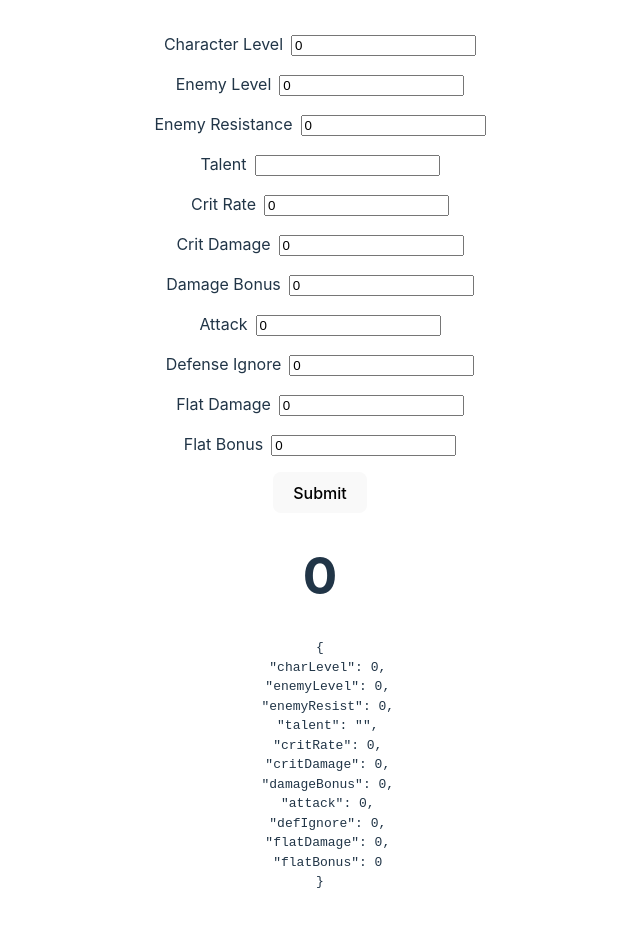
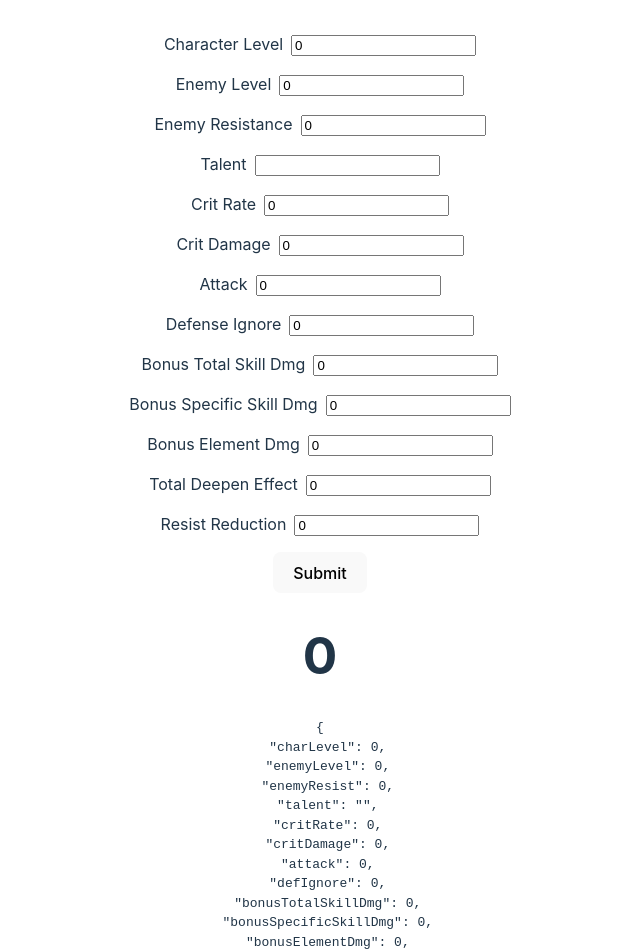
Before and after one commit to ryanbenson/wuthering-waves-optimizer, a Vue app: page / in a window 1280 px wide. Shown: the top 952 px of the page, without its empty margins (320-960 px from the left). Built offline with nearby package versions, Linux system fonts and the light colour scheme.

Commit message:
Working calcs!

```diff
--- a/src/calculator/calculator.ts
+++ b/src/calculator/calculator.ts
@@ -1,83 +1,43 @@
-import { def } from "@vue/shared";
-
-/**
- * Functionally working:
- * let dmg2 = calcDamage(
-40,
-26,
-.1,
-"23.00%",
-.05,
-1.5,
-0,
-345.648
-);
-console.log(dmg2); => 40.48 -> matches Excel
- * @param charLevel
- * @param enemyLevel
- * @param enemyResist
- * @param talent
- * @param critRate
- * @param critDamage
- * @param damageBonus
- * @param attack
- * @returns
- */
 export function calcDamage(
   charLevel: number,
   enemyLevel: number,
   enemyResist: number,
   talent: string,
-  critRate: number,
-  critDamage: number,
-  damageBonus: number,
+  // critRate: number,
+  // critDamage: number,
+  // damageBonus: number,
   attack: number,
-  defIgnore: number,
-  flatDamage: number,
-  flatBonus: number,
-  resistPen: number,
-  damageReductionBase: number,
-  damageReductionAdditional: number,
-  damageAmplifyTarget: number,
-  damageAmplifyAttaker: number,
-  specialDamageBase: number,
-  specialDamageBonus: number
+  defIgnore: number = 0,
+  bonusTotalSkillDmg: number = 0,
+  bonusSpecificSkillDmg: number = 0,
+  bonusElementDmg: number = 0,
+  totalDeepenEffect: number = 0,
+  resistenceReduction: number = 0
 ): number {
-  const baseDamageValue = getBaseDamage(talent, attack, flatDamage, flatBonus);
-  console.log("base damage", baseDamageValue);
-  // const critValue = 1 + critRate * critDamage;
+  // 707 * (.2678 * (1+0+0)) * (1+.1) * (1+0) * 0.5136986301369864 * (1-.1 + 0) => 97 => same as in-game
+  // attack * (talent * (1 + bonusTotalSkillDmg + bonusSpecificSkillDmg)) * (1 + bonusElementDmg) * (1 + totalDeepenEffect) * DEFModifier * (1- EnemyResistence + ResistenceReduction)
   const defModifier = getDefenseModifier(charLevel, enemyLevel, defIgnore);
-  console.log("def modifier", defModifier);
-  const damageBonusValue = getDamageBonusModifer(
-    damageBonus,
-    damageAmplifyTarget,
-    damageAmplifyAttaker,
-    specialDamageBase,
-    specialDamageBonus
+  const talentValue = getTalentValue(talent);
+  console.log(defModifier, talentValue);
+  console.log(
+    `(
+      ${attack} *
+      (${talentValue} * (1 + ${bonusTotalSkillDmg} * ${bonusSpecificSkillDmg})) *
+      (1 + ${bonusElementDmg}) *
+      (1 + ${totalDeepenEffect}) *
+        ${defModifier} *
+      (1 - ${enemyResist} + ${resistenceReduction})
+    )
+    `
   );
-  console.log("damage bonus value", damageBonusValue);
-  const enemyResistValue = getEnemyResistValue(
-    enemyResist,
-    resistPen,
-    defModifier,
-    damageReductionBase,
-    damageReductionAdditional
+  return (
+    attack *
+    (talentValue * (1 + bonusTotalSkillDmg * bonusSpecificSkillDmg)) *
+    (1 + bonusElementDmg) *
+    (1 + totalDeepenEffect) *
+    defModifier *
+    (1 - enemyResist + resistenceReduction)
   );
-  console.log("enemy resist value", enemyResistValue);
-  // doesn't use crit damage and crit rate yet
-  // return baseDamage * damageBonus * critValue * enemyResistValue;
-  return baseDamageValue * enemyResistValue * damageBonusValue;
-}
-
-export function getBaseDamage(
-  talent: string,
-  attack: number,
-  flatDamage: number,
-  flatBonus: number
-): number {
-  const talentMv = getTalentValue(talent);
-  const talentDamageValue = talentMv * attack;
-  return talentDamageValue + flatDamage + flatBonus;
 }
 
 export function getTalentValue(talentStringWithPercent: string): number {
@@ -100,57 +60,3 @@ export function getDefenseModifier(
 export function getEnemyDefense(enemyLevel: number): number {
   return 8 * enemyLevel + 792;
 }
-
-export function getEnemyResistValue(
-  baseEnemyResist: number = 0,
-  resistPen: number = 0,
-  defModifier: number = 0,
-  damageReductionBase: number = 0,
-  damageReductionAdditional: number = 0
-): number {
-  console.log(
-    baseEnemyResist,
-    resistPen,
-    defModifier,
-    damageReductionBase,
-    damageReductionAdditional
-  );
-  const resistTotal = baseEnemyResist - resistPen;
-  const elementalResist = getElementalResist(resistTotal);
-  const damageReduction = getDamageReduction(
-    damageReductionBase,
-    damageReductionAdditional
-  );
-  console.log(resistTotal, elementalResist, defModifier, damageReduction);
-  return resistTotal * elementalResist * defModifier * damageReduction;
-}
-
-export function getElementalResist(resistTotal: number): number {
-  if (resistTotal < 0) {
-    return 1 - resistTotal / 2;
-  }
-  if (resistTotal > 0.8) {
-    return 1 / (1 + 5 * resistTotal);
-  }
-  return resistTotal / 2;
-}
-
-export function getDamageReduction(
-  damageReductionBase: number,
-  damageReductionAdditional: number
-): number {
-  return 1 - (damageReductionBase + damageReductionAdditional);
-}
-
-export function getDamageBonusModifer(
-  damageBonus: number = 0,
-  damageAmplifyTarget: number = 0,
-  damageAmplifyAttaker: number = 0,
-  specialDamageBase: number = 0,
-  specialDamageBonus: number = 0
-): number {
-  const damageBonusValue = 1 + damageBonus;
-  const damageAmplifyValue = 1 + (damageAmplifyTarget + damageAmplifyAttaker);
-  const specialDamageValue = 1 + (specialDamageBase + specialDamageBonus);
-  return damageBonusValue * damageAmplifyValue * specialDamageValue;
-}
--- a/src/components/HelloWorld.vue
+++ b/src/components/HelloWorld.vue
@@ -27,11 +27,13 @@ interface FormData {
   talent: string;
   critRate: number;
   critDamage: number;
-  damageBonus: number;
   attack: number;
   defIgnore: number;
-  flatDamage: number;
-  flatBonus: number;
+  bonusTotalSkillDmg: number;
+  bonusSpecificSkillDmg: number;
+  bonusElementDmg: number;
+  totalDeepenEffect: number;
+  resistenceReduction: number;
 }
 
 export default defineComponent({
@@ -44,11 +46,13 @@ export default defineComponent({
       talent: "",
       critRate: 0,
       critDamage: 0,
-      damageBonus: 0,
       attack: 0,
       defIgnore: 0,
-      flatDamage: 0,
-      flatBonus: 0,
+      bonusTotalSkillDmg: 0,
+      bonusSpecificSkillDmg: 0,
+      bonusElementDmg: 0,
+      totalDeepenEffect: 0,
+      resistenceReduction: 0,
     });
     const damage = ref(0);
 
@@ -74,12 +78,6 @@ export default defineComponent({
         type: "number",
         step: "0.01",
       },
-      {
-        name: "damageBonus",
-        label: "Damage Bonus",
-        type: "number",
-        step: "0.01",
-      },
       { name: "attack", label: "Attack", type: "number", step: "1" },
       {
         name: "defIgnore",
@@ -87,8 +85,36 @@ export default defineComponent({
         type: "number",
         step: "0.01",
       },
-      { name: "flatDamage", label: "Flat Damage", type: "number", step: "1" },
-      { name: "flatBonus", label: "Flat Bonus", type: "number", step: "1" },
+      {
+        name: "bonusTotalSkillDmg",
+        label: "Bonus Total Skill Dmg",
+        type: "number",
+        step: ".1",
+      },
+      {
+        name: "bonusSpecificSkillDmg",
+        label: "Bonus Specific Skill Dmg",
+        type: "number",
+        step: "1",
+      },
+      {
+        name: "bonusElementDmg",
+        label: "Bonus Element Dmg",
+        type: "number",
+        step: "0.1",
+      },
+      {
+        name: "totalDeepenEffect",
+        label: "Total Deepen Effect",
+        type: "number",
+        step: "1",
+      },
+      {
+        name: "resistenceReduction",
+        label: "Resist Reduction",
+        type: "number",
+        step: "1",
+      },
     ];
 
     const handleSubmit = () => {
@@ -97,13 +123,13 @@ export default defineComponent({
         formData.enemyLevel,
         formData.enemyResist,
         formData.talent,
-        formData.critRate,
-        formData.critDamage,
-        formData.damageBonus,
         formData.attack,
         formData.defIgnore,
-        formData.flatDamage,
-        formData.flatBonus
+        formData.bonusTotalSkillDmg,
+        formData.bonusSpecificSkillDmg,
+        formData.bonusElementDmg,
+        formData.totalDeepenEffect,
+        formData.resistenceReduction
       );
       damage.value = dmg;
     };
```
